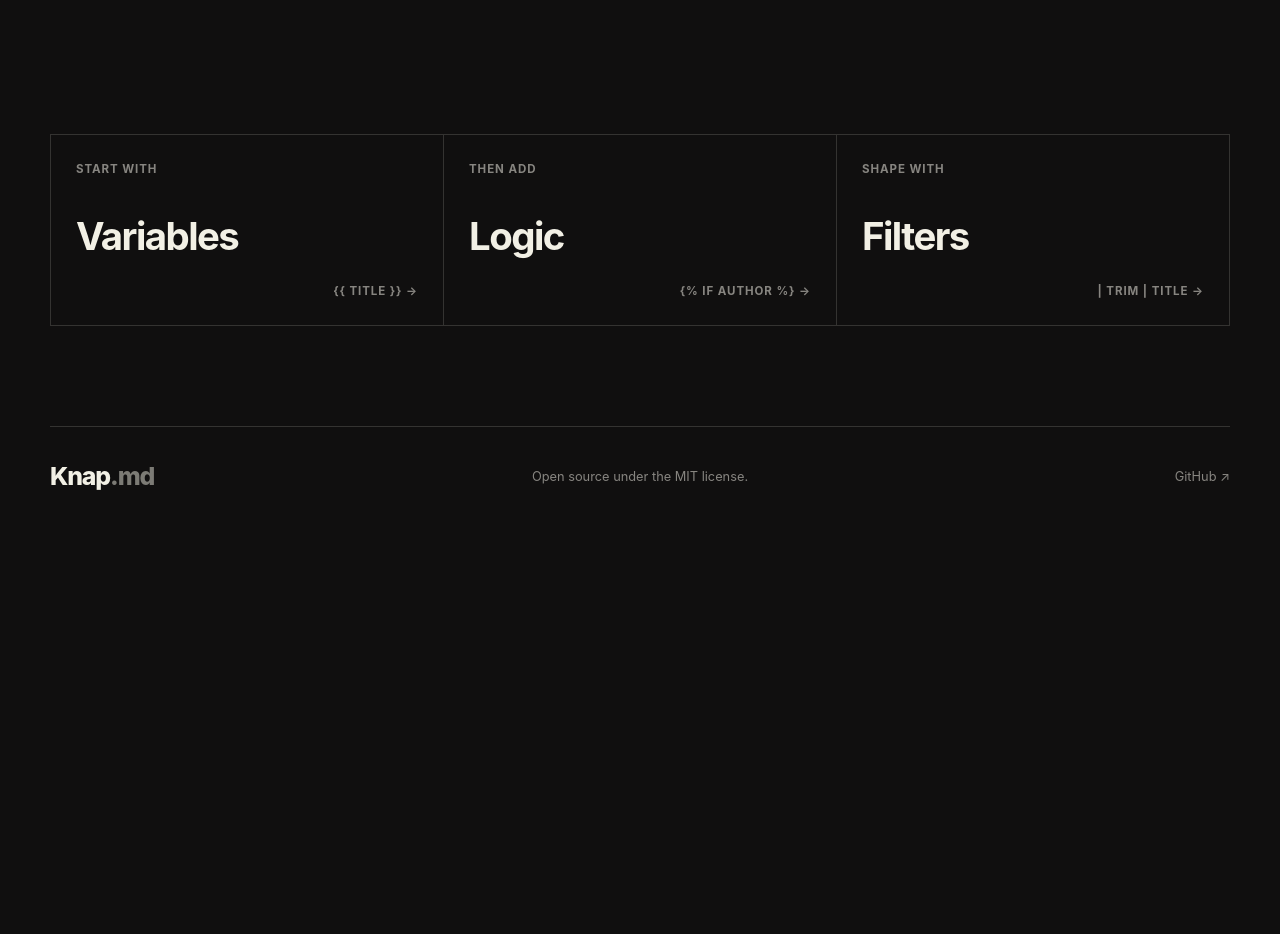
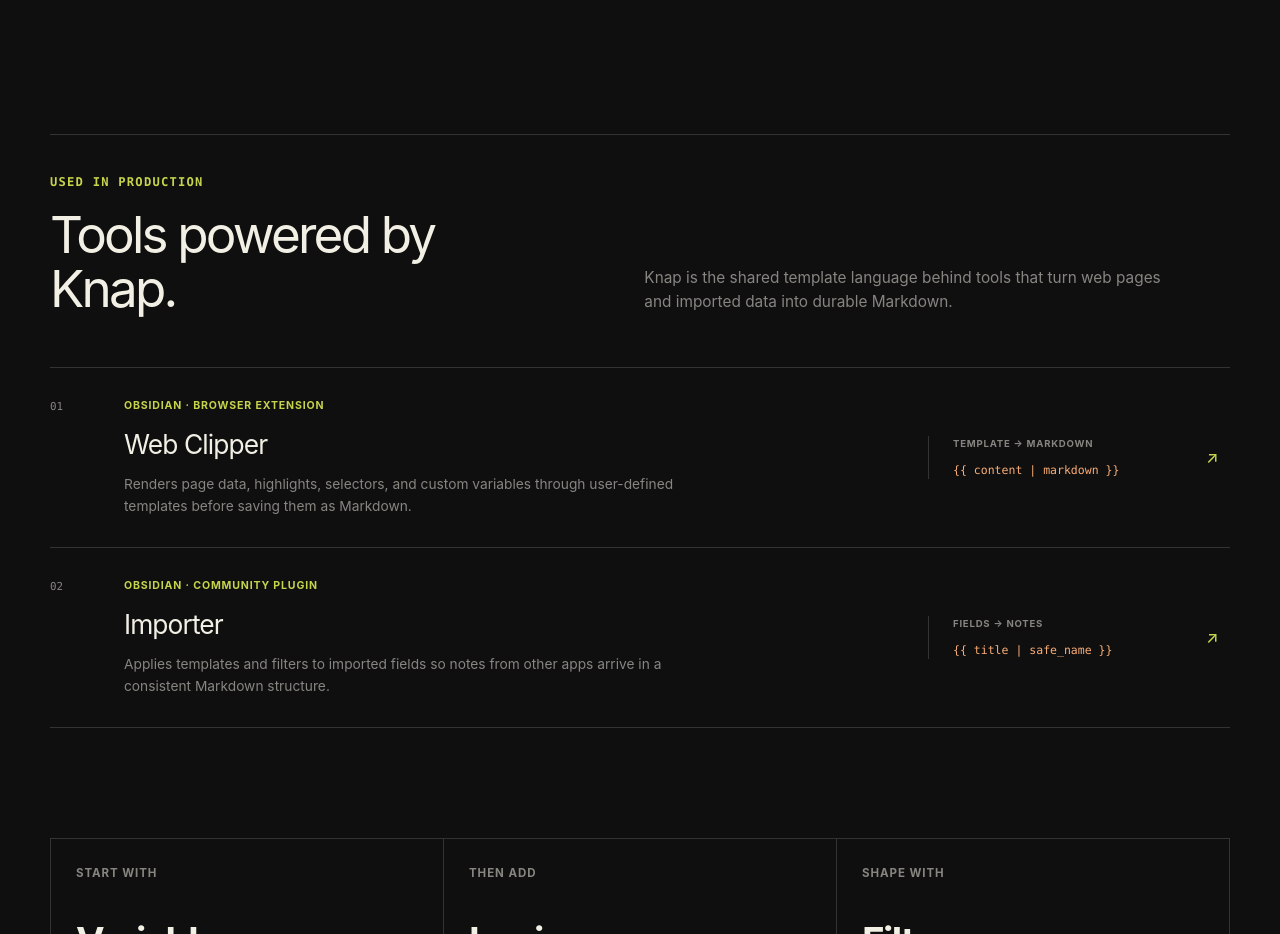
Before and after one commit to obsidianmd/knap, a Next.js app in the folder website/: page / in a window 1280 px wide. Shown: the part 1380-2314 px from the top of the page. Before the commit the page ends 1927 px from the top, so only its background shows below. Built offline with nearby package versions, Linux system fonts and the light colour scheme.

Commit message:
Add Knap adopters to homepage

```diff
--- a/website/app/globals.css
+++ b/website/app/globals.css
@@ -28,7 +28,7 @@
 a { color: inherit; text-decoration: none; }
 
 .hero-shell { min-height: 720px; background: var(--acid); color: var(--ink); }
-.topbar, .hero-grid, .install-strip, .feature-grid, .path-grid, footer {
+.topbar, .hero-grid, .install-strip, .feature-grid, .used-by, .path-grid, footer {
   width: min(calc(100% - 48px), var(--content));
   margin-inline: auto;
 }
@@ -131,6 +131,24 @@
 .feature-cards h3 { margin: 0; color: var(--paper); font-size: 1rem; }
 .feature-cards p { margin: 0; color: var(--muted); font-size: 0.92rem; }
 
+.used-by { margin-bottom: 110px; }
+.used-by-heading { display: grid; grid-template-columns: 0.9fr 1.1fr; gap: clamp(50px, 9vw, 120px); align-items: end; border-top: 1px solid var(--line); padding-block: 38px 52px; }
+.used-by-heading .eyebrow { margin-bottom: 16px; color: var(--acid); }
+.used-by-heading h2 { max-width: 560px; margin: 0; color: var(--paper); font-size: clamp(2rem, 4vw, 3.5rem); line-height: 1.04; letter-spacing: -0.055em; }
+.used-by-heading > p { max-width: 520px; margin: 0; color: var(--muted); font-size: 0.96rem; }
+.used-by-list { border-top: 1px solid var(--line); }
+.used-by-card { display: grid; grid-template-columns: 46px minmax(0, 1fr) 250px 24px; gap: 28px; align-items: center; border-bottom: 1px solid var(--line); padding-block: 30px; transition: background 150ms ease, padding 150ms ease; }
+.used-by-card:hover { background: rgb(198 212 76 / 5%); padding-inline: 14px; }
+.used-by-index { align-self: start; color: var(--muted); font-family: "SFMono-Regular", Consolas, monospace; font-size: 0.68rem; }
+.used-by-copy { display: grid; gap: 8px; }
+.used-by-copy p { margin: 0; color: var(--acid); font-size: 0.66rem; font-weight: 700; letter-spacing: 0.08em; text-transform: uppercase; }
+.used-by-copy h3 { margin: 0; color: var(--paper); font-size: 1.65rem; letter-spacing: -0.035em; }
+.used-by-copy > span { max-width: 590px; color: var(--muted); font-size: 0.86rem; }
+.used-by-example { display: grid; gap: 9px; border-left: 1px solid var(--line); padding-left: 24px; }
+.used-by-example small { color: var(--muted); font-size: 0.6rem; font-weight: 700; letter-spacing: 0.08em; text-transform: uppercase; }
+.used-by-example code { color: var(--orange); font-family: "SFMono-Regular", Consolas, monospace; font-size: 0.72rem; }
+.used-by-card > strong { color: var(--acid); font-size: 1rem; font-weight: 500; }
+
 .path-grid { display: grid; grid-template-columns: repeat(3, 1fr); border: 1px solid var(--line); border-right: 0; margin-bottom: 100px; }
 .path-grid a { display: grid; min-height: 190px; border-right: 1px solid var(--line); padding: 25px; transition: background 150ms ease, color 150ms ease; }
 .path-grid a:hover { background: var(--acid); color: var(--ink); }
@@ -150,10 +168,11 @@
   .hero-grid { padding-block: 72px 84px; }
   .code-window { width: min(100%, 620px); }
   .feature-grid { gap: 58px; }
+  .used-by-card { grid-template-columns: 38px minmax(0, 1fr) 210px 20px; gap: 20px; }
 }
 
 @media (max-width: 680px) {
-  .topbar, .hero-grid, .install-strip, .feature-grid, .path-grid, footer { width: min(calc(100% - 32px), var(--content)); }
+  .topbar, .hero-grid, .install-strip, .feature-grid, .used-by, .path-grid, footer { width: min(calc(100% - 32px), var(--content)); }
   .topbar { align-items: flex-start; padding-block: 20px; }
   .nav-links { display: grid; grid-template-columns: repeat(2, auto); gap: 6px 18px; }
   .nav-links .nav-github { border: 0; padding: 0; }
@@ -163,6 +182,11 @@
   .install-strip { align-items: flex-start; flex-direction: column; }
   .feature-cards article { grid-template-columns: 34px 1fr; }
   .feature-cards p { grid-column: 2; }
+  .used-by { margin-bottom: 80px; }
+  .used-by-heading { grid-template-columns: 1fr; gap: 20px; padding-block: 30px 38px; }
+  .used-by-card { grid-template-columns: 28px minmax(0, 1fr) 18px; gap: 14px; align-items: start; }
+  .used-by-example { grid-column: 2; border-left: 0; padding: 8px 0 0; }
+  .used-by-card > strong { grid-column: 3; grid-row: 1 / 3; }
   .path-grid { grid-template-columns: 1fr; border-bottom: 0; }
   .path-grid a { min-height: 150px; border-bottom: 1px solid var(--line); }
   footer { grid-template-columns: 1fr auto; }
--- a/website/app/page.tsx
+++ b/website/app/page.tsx
@@ -69,6 +69,46 @@
         </div>
       </section>
 
+      <section className="used-by" aria-labelledby="used-by-knap">
+        <header className="used-by-heading">
+          <div>
+            <p className="eyebrow">Used in production</p>
+            <h2 id="used-by-knap">Tools powered by Knap.</h2>
+          </div>
+          <p>Knap is the shared template language behind tools that turn web pages and imported data into durable Markdown.</p>
+        </header>
+
+        <div className="used-by-list">
+          <a href="https://obsidian.md/clipper" className="used-by-card">
+            <span className="used-by-index">01</span>
+            <div className="used-by-copy">
+              <p>Obsidian · Browser extension</p>
+              <h3>Web Clipper</h3>
+              <span>Renders page data, highlights, selectors, and custom variables through user-defined templates before saving them as Markdown.</span>
+            </div>
+            <div className="used-by-example">
+              <small>Template → Markdown</small>
+              <code>{'{{ content | markdown }}'}</code>
+            </div>
+            <strong aria-hidden="true">↗</strong>
+          </a>
+
+          <a href="https://community.obsidian.md/plugins/obsidian-importer" className="used-by-card">
+            <span className="used-by-index">02</span>
+            <div className="used-by-copy">
+              <p>Obsidian · Community plugin</p>
+              <h3>Importer</h3>
+              <span>Applies templates and filters to imported fields so notes from other apps arrive in a consistent Markdown structure.</span>
+            </div>
+            <div className="used-by-example">
+              <small>Fields → Notes</small>
+              <code>{'{{ title | safe_name }}'}</code>
+            </div>
+            <strong aria-hidden="true">↗</strong>
+          </a>
+        </div>
+      </section>
+
       <section className="path-grid" aria-label="Documentation paths">
         <a href="/variables"><span>Start with</span><strong>Variables</strong><small>{'{{ title }}'} →</small></a>
         <a href="/logic"><span>Then add</span><strong>Logic</strong><small>{'{% if author %}'} →</small></a>
```
